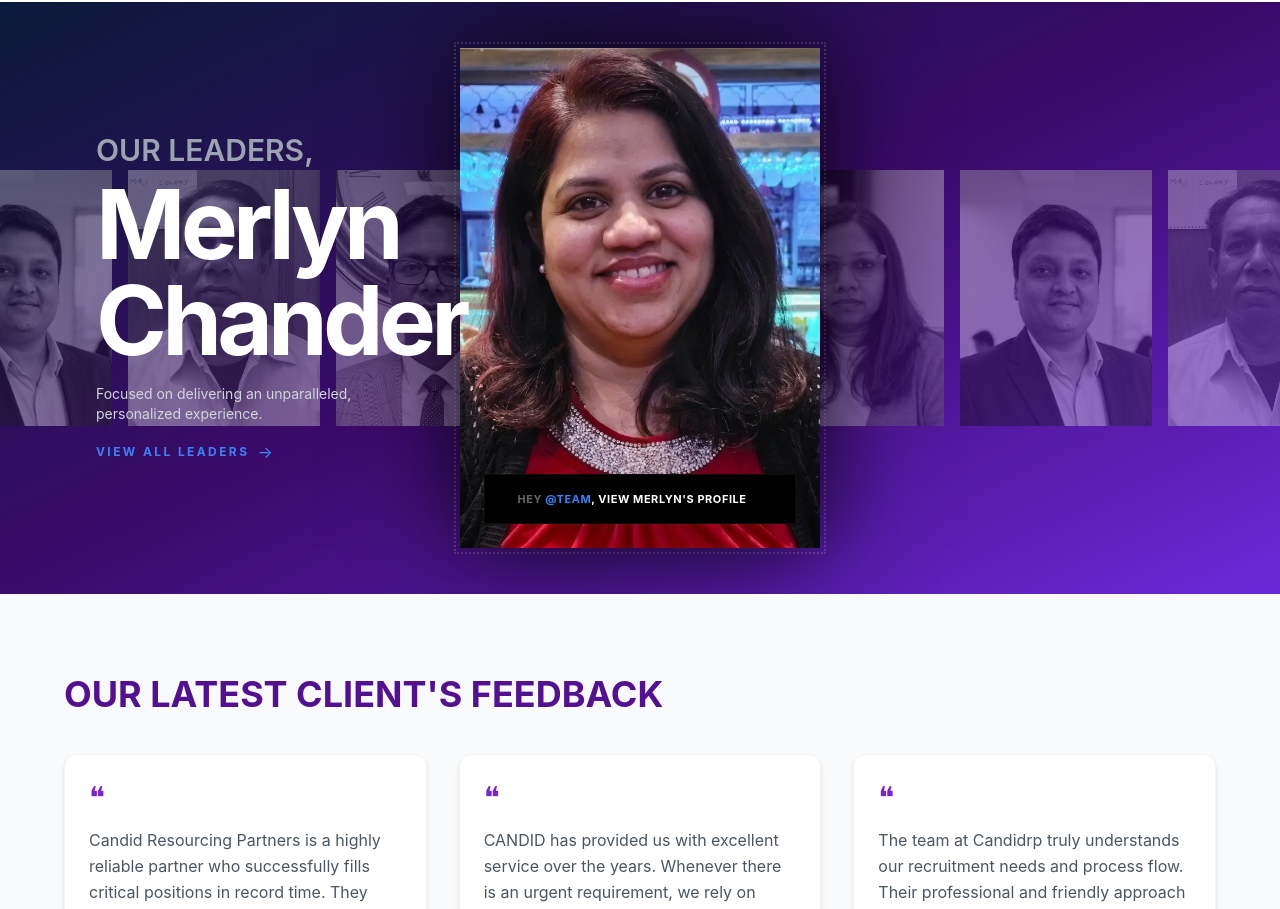
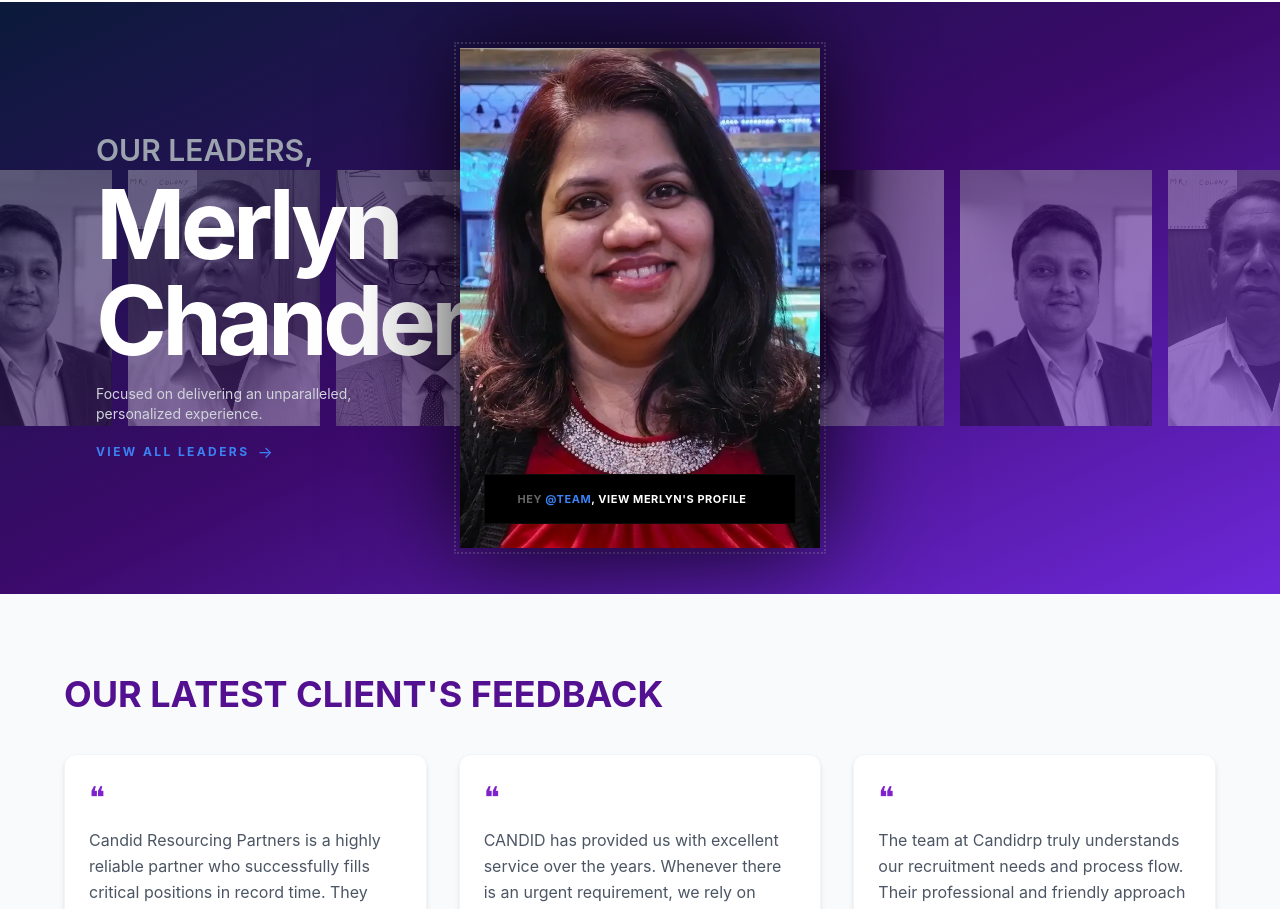
Before and after one commit to YuktiClan/Candidrp, a React (Vite) app in the folder candidrp-frontend/: page / in a window 1280 px wide. Shown: the part 3600-4509 px from the top of the page. Built offline with nearby package versions, Linux system fonts and the light colour scheme.

Commit message:
Update Hero.jsx

```diff
--- a/candidrp-frontend/src/components/Hero.jsx
+++ b/candidrp-frontend/src/components/Hero.jsx
@@ -811,7 +811,7 @@ const listItem = {
                 md:top-1/2
                 md:left-24
                 md:-translate-y-1/2
-                z-50
+                z-10
                 w-full md:w-fit
                 text-center md:text-left
                 pointer-events-none
```
